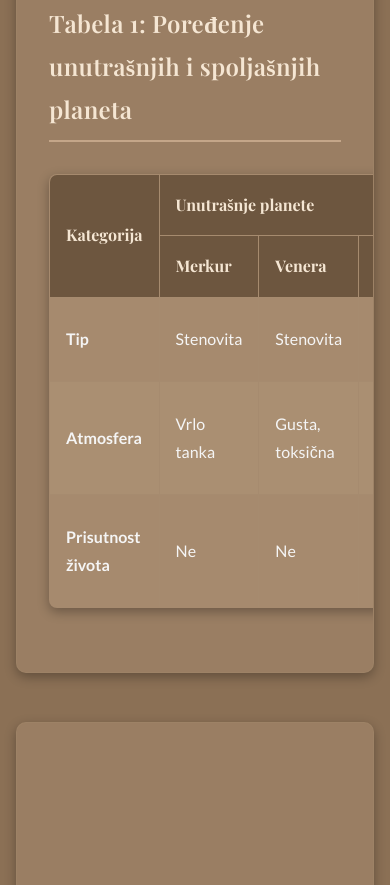
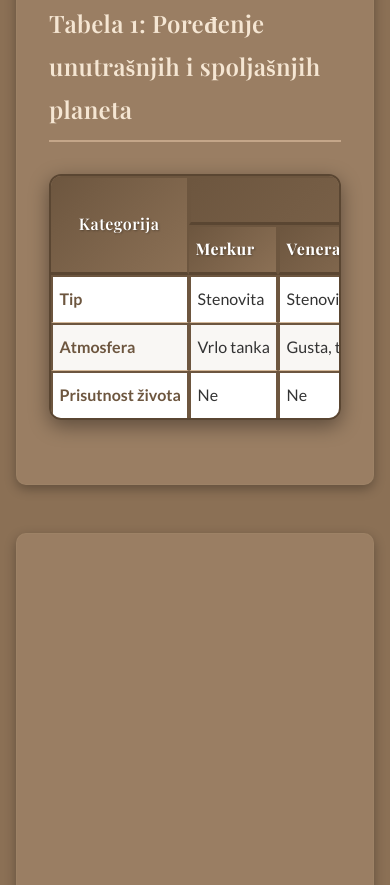
Before and after one commit to estannekretnine/moj-sajt-ucenik, a plain HTML site: page planete.html in a window 390 px wide. Shown: the part 1825-2710 px from the top of the page. Drawn offline with nearby package versions, Linux system fonts and the light colour scheme.

Commit message:
Test automatizacije

```diff
--- a/style.css
+++ b/style.css
@@ -190,38 +190,84 @@ img {
 /* Tabele */
 table {
     width: 100%;
-    border-collapse: collapse;
+    border-collapse: separate;
+    border-spacing: 0;
     margin: 2rem 0;
-    background-color: rgba(212, 185, 154, 0.2);
-    border-radius: 8px;
+    background-color: #ffffff;
+    border-radius: 12px;
     overflow: hidden;
-    box-shadow: 0 4px 12px rgba(0, 0, 0, 0.3);
+    box-shadow: 0 6px 20px rgba(0, 0, 0, 0.4);
+    border: 3px solid #5a4632;
 }
 
 table, th, td {
-    border: 1px solid #a68b6f;
+    border: 2px solid #6d563f;
 }
 
 th {
-    background-color: #6d563f;
-    color: #f5e6d3;
-    padding: 1rem;
+    background: linear-gradient(135deg, #6d563f 0%, #8b7055 100%);
+    color: #ffffff;
+    padding: 1.2rem 1rem;
     text-align: left;
     font-weight: 700;
     font-family: 'Playfair Display', serif;
+    font-size: 1.1rem;
+    text-shadow: 1px 1px 2px rgba(0, 0, 0, 0.3);
+    border-bottom: 3px solid #5a4632;
+    letter-spacing: 0.5px;
+}
+
+th:first-child {
+    border-left: none;
+}
+
+th:last-child {
+    border-right: none;
 }
 
 td {
-    padding: 0.8rem 1rem;
-    color: #f5f5f5;
+    padding: 1rem;
+    color: #333333;
+    background-color: #ffffff;
+    font-size: 1rem;
+    border-bottom: 1px solid #d4b99a;
 }
 
-tr:nth-child(even) {
-    background-color: rgba(196, 166, 137, 0.15);
+td strong {
+    color: #6d563f;
+    font-weight: 700;
 }
 
-tr:hover {
-    background-color: rgba(212, 185, 154, 0.3);
+tr:nth-child(even) td {
+    background-color: #f9f7f4;
+}
+
+tr:nth-child(odd) td {
+    background-color: #ffffff;
+}
+
+tr:hover td {
+    background-color: #f5e6d3 !important;
+    transition: background-color 0.2s ease;
+}
+
+tr:last-child td {
+    border-bottom: none;
+}
+
+/* Poboljšanje za colspan i rowspan ćelije */
+td[rowspan],
+th[rowspan] {
+    background-color: #f5e6d3;
+    font-weight: 600;
+    vertical-align: middle;
+    text-align: center;
+}
+
+th[colspan],
+td[colspan] {
+    text-align: center;
+    font-weight: 700;
 }
 
 /* Liste */
@@ -309,4 +355,32 @@ footer {
         flex-direction: column;
         gap: 0.5rem;
     }
+
+    /* Responsive tabele */
+    table {
+        font-size: 0.9rem;
+        border: 2px solid #5a4632;
+    }
+
+    th, td {
+        padding: 0.7rem 0.5rem;
+    }
+
+    th {
+        font-size: 1rem;
+    }
 }
+
+@media (max-width: 480px) {
+    table {
+        font-size: 0.8rem;
+        display: block;
+        overflow-x: auto;
+        white-space: nowrap;
+    }
+
+    th, td {
+        padding: 0.5rem 0.4rem;
+        min-width: 80px;
+    }
+}
```
